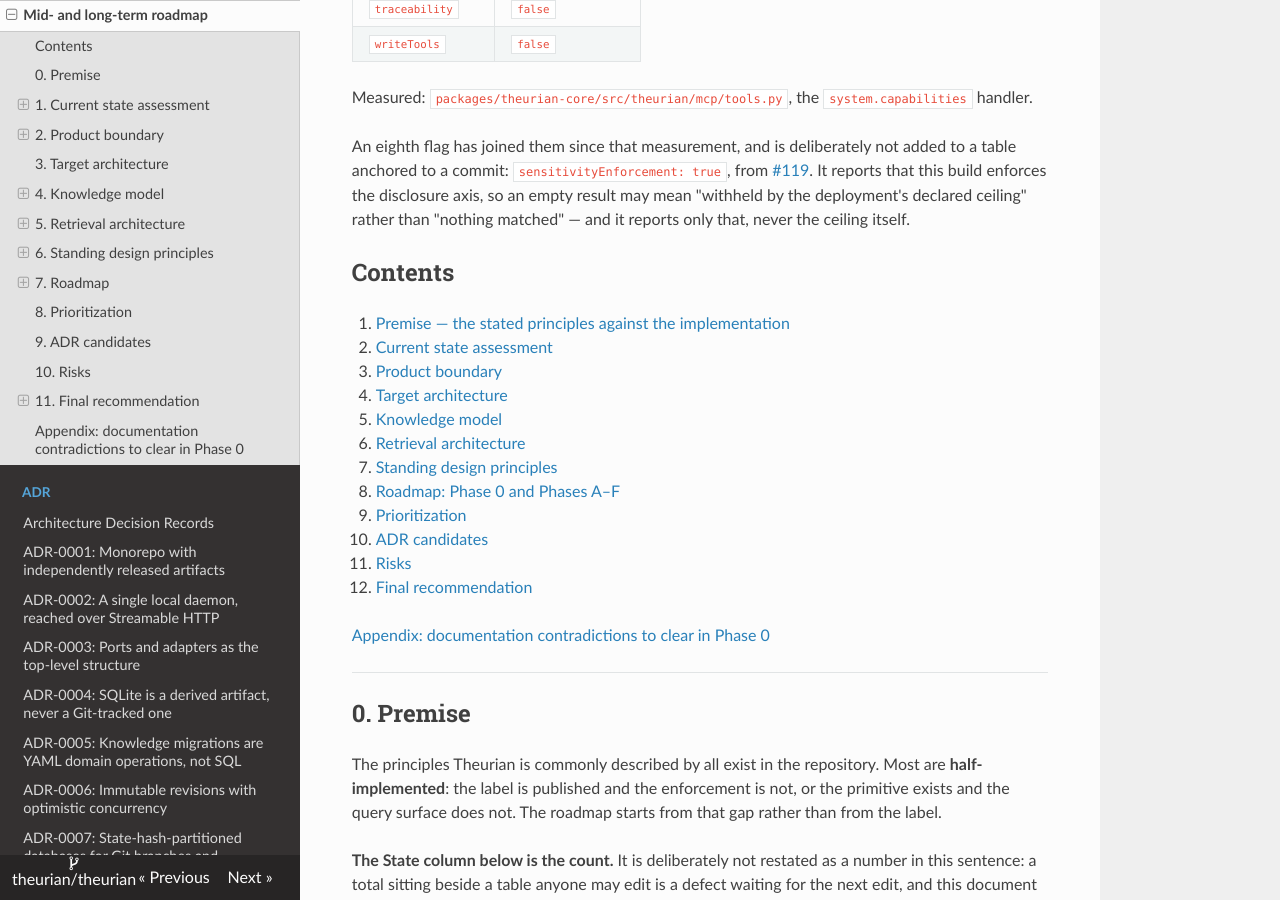
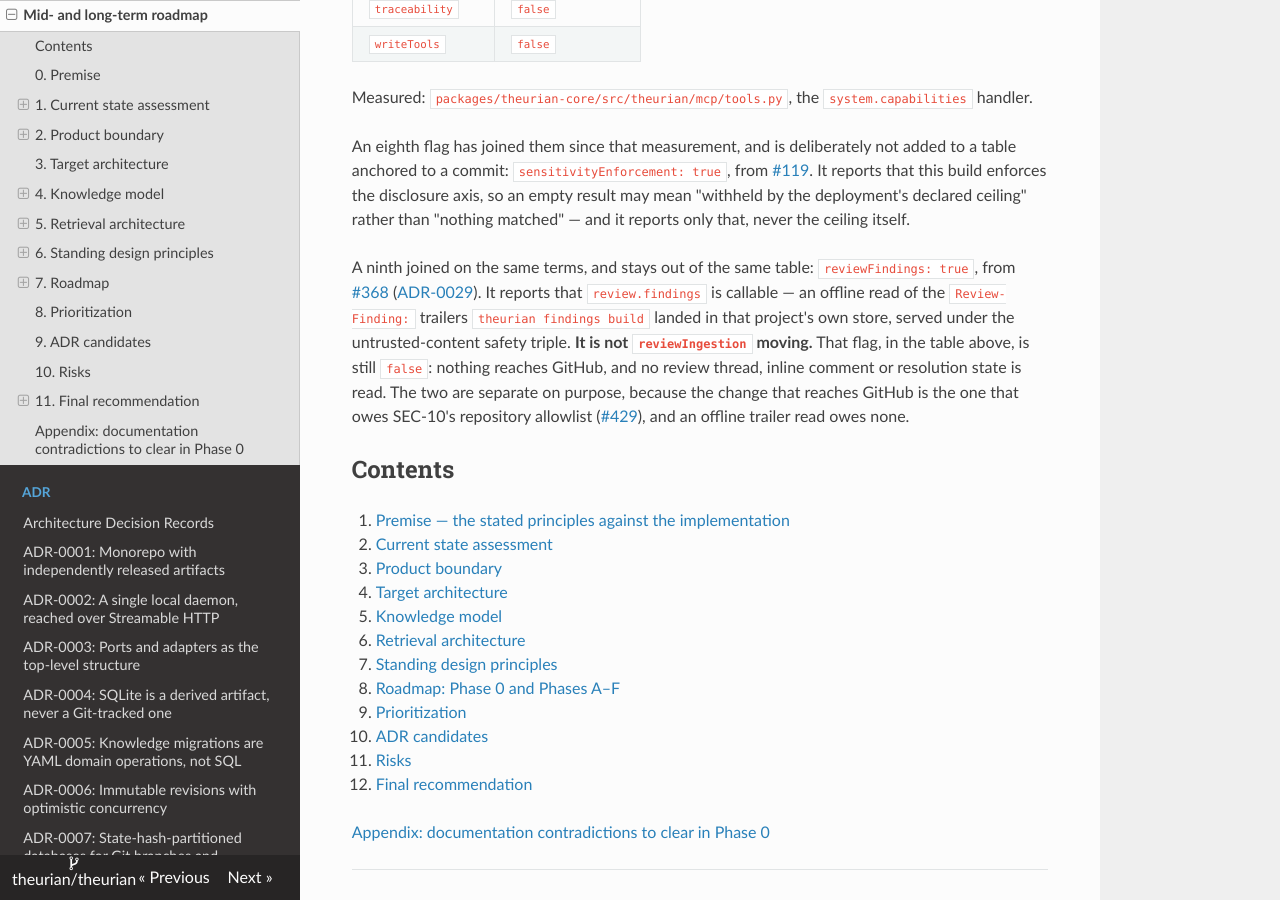
Before and after one commit to theurian/theurian, an MkDocs documentation site: the page built from docs/roadmap.md, in a window 1280 px wide and 900 px high, scrolled down 718 px. Built offline with MkDocs 1.6.1, drawn with Linux system fonts in a browser that asks for light colours.

Commit message:
docs(mcp): record reviewFindings where the review capability is described
The new flag is `reviewFindings`, not `reviewIngestion` moving, and four records
described the review capability as if only the second existed.

- `docs/roadmap.md` gains a ninth-flag paragraph after the `f702736`-anchored
  table, following the precedent that table set: a flag added since the
  measurement is recorded beside it rather than edited into it. It states what
  the flag promises — an offline read of the trailers `findings build` landed —
  and that `reviewIngestion` in the table is still `false`.
- `docs/protocol/mcp-tools.md` publishes `MAX_FILTER_CHARS`. It was the one
  bound a caller writing a `q` had no way to learn, and it is an amplification
  control as well as a filter bound. The derivation pin that recomputes the
  limit row from live constants now covers it too, so widening the constant
  under an unchanged document goes RED — verified three ways: the sentence
  dropped, the sentence stating a different number, and the constant moved.
- ADR-0026's capability-honesty note names `reviewFindings: true` as the case in
  the other direction — a flag that moved *with* its feature — and records that
  a served finding is evidence that gates nothing, which leaves that ADR's
  boundary where it was.
- `review/__init__.py` and `infrastructure/github/__init__.py` each say that the
  shipped tool is not theirs and does not make their "not implemented" true-but
  -incomplete flag sentence stale. Both edits are AST-identical once docstrings
  are stripped, verified.

Checked and deliberately left alone: `plugins/claude-code/commands/ingest.md`
and `plugins/claude-code/CHANGELOG.md`, whose claims are about `theurian ingest`
and GitHub review history and are still true; and the `0.1.0.dev0` CHANGELOG
section's "Five read-only MCP tools", which is history.

Claude-Session: https://claude.ai/code/session_01LNVCKqQ5HkNSvzRhTExTSu
Signed-off-by: Takehide Uchida <utchy@graphnote-design.com>

```diff
--- a/docs/roadmap.md
+++ b/docs/roadmap.md
@@ -36,6 +36,19 @@ added to a table anchored to a commit: `sensitivityEnforcement: true`, from
 build enforces the disclosure axis, so an empty result may mean "withheld by the
 deployment's declared ceiling" rather than "nothing matched" — and it reports
 only that, never the ceiling itself.
+
+A ninth joined on the same terms, and stays out of the same table:
+`reviewFindings: true`, from
+[#368](https://github.com/theurian/theurian/issues/368)
+([ADR-0029](adr/0029-review-findings-are-governed-knowledge.md)). It reports that
+`review.findings` is callable — an offline read of the `Review-Finding:` trailers
+`theurian findings build` landed in that project's own store, served under the
+untrusted-content safety triple. **It is not `reviewIngestion` moving.** That
+flag, in the table above, is still `false`: nothing reaches GitHub, and no
+review thread, inline comment or resolution state is read. The two are separate
+on purpose, because the change that reaches GitHub is the one that owes SEC-10's
+repository allowlist ([#429](https://github.com/theurian/theurian/issues/429)),
+and an offline trailer read owes none.
 
 ## Contents
 
```
Also changed, not shown: docs/adr/0026-evidence-plane-not-control-plane.md (+6 -0 lines), docs/protocol/mcp-tools.md (+5 -0 lines), 3 other files.
